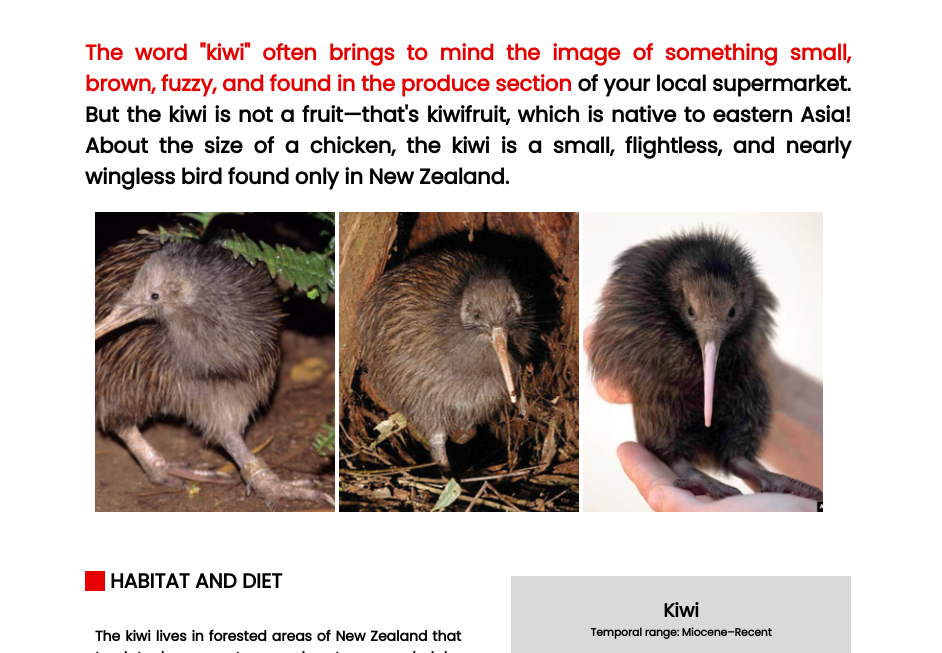
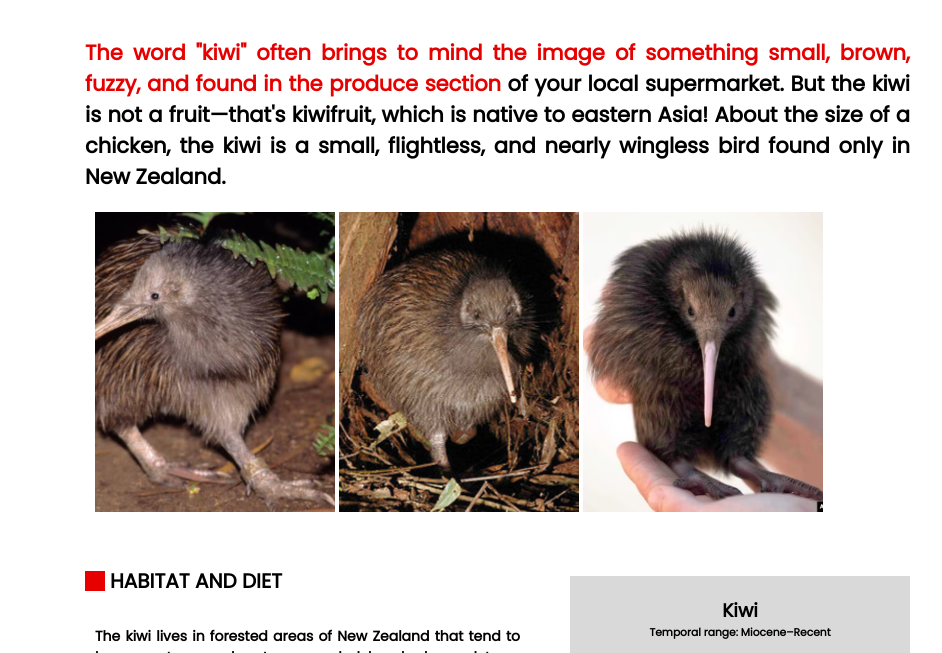
Before and after one commit to madu078/madu078.github.io, a plain HTML site: page index.html in a window 1280 px wide. Shown: the part 88-741 px from the top of the page, without its empty margins (5-947 px from the left). Drawn offline with Linux system fonts and the light colour scheme.

Commit message:
Update style.css

```diff
--- a/css/style.css
+++ b/css/style.css
@@ -36,7 +36,7 @@
     padding: 0;
     box-sizing: border-box;
     resize: vertical;
-    max-width: 1056px;
+    max-width: 1115px;
 }
 
 
```
